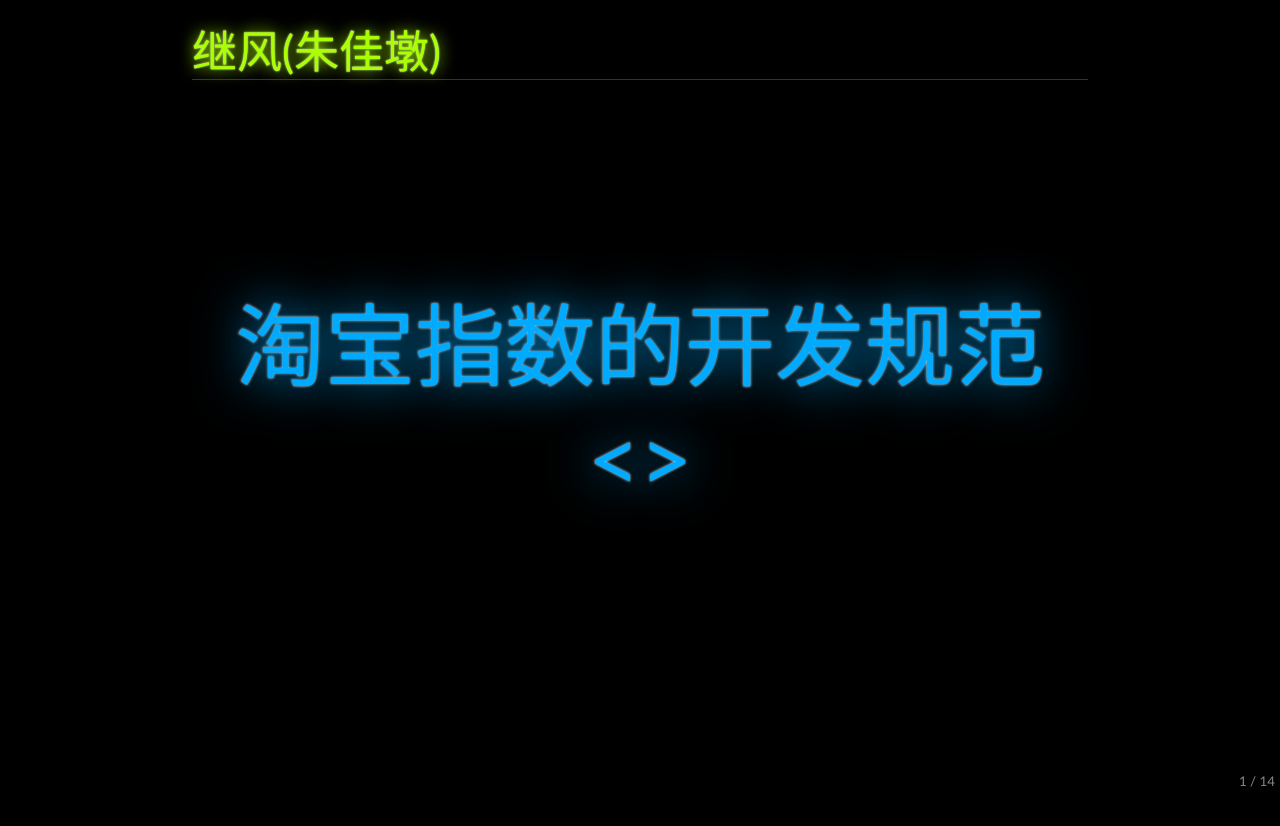
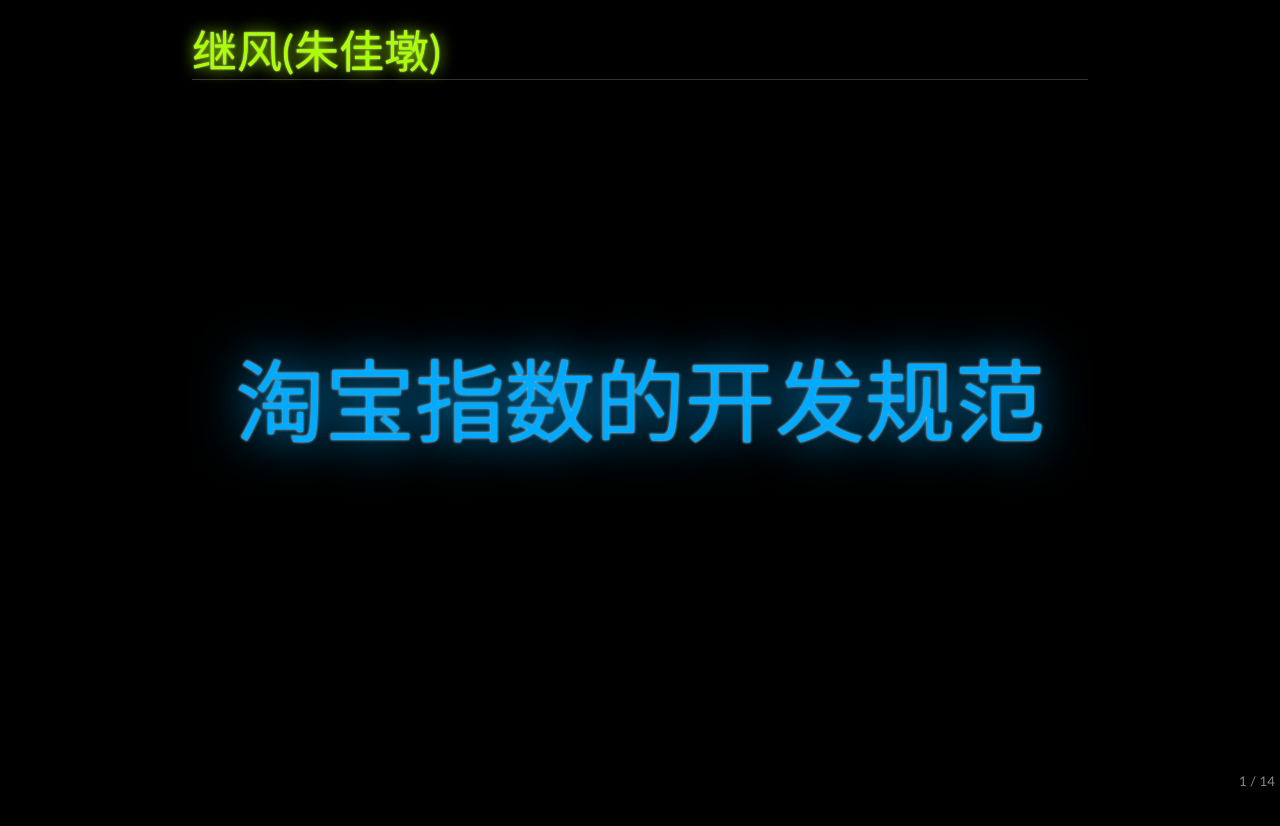
Before and after one commit to jifeng/jifeng.github.com, a plain HTML site: page ppt/taobaoindex_code_guild.html in a window 1280 px wide. Shown: the top 826 px of the page. Drawn offline with Linux system fonts and the light colour scheme; files whose address does not match are found by name.

```diff
--- a/ppt/taobaoindex_code_guild.html
+++ b/ppt/taobaoindex_code_guild.html
@@ -35,7 +35,7 @@
 
 
 <section class="slide">
-  <h1> 淘宝指数的开发规范 <></h1>
+  <h1> 淘宝指数的开发规范</h1>
   <h2> 继风(朱佳墩)</h2>
 
 </section>
```
